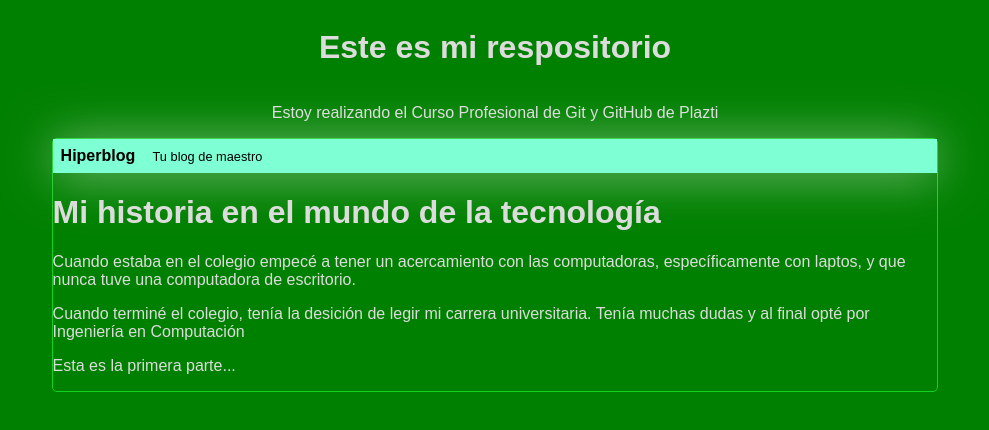
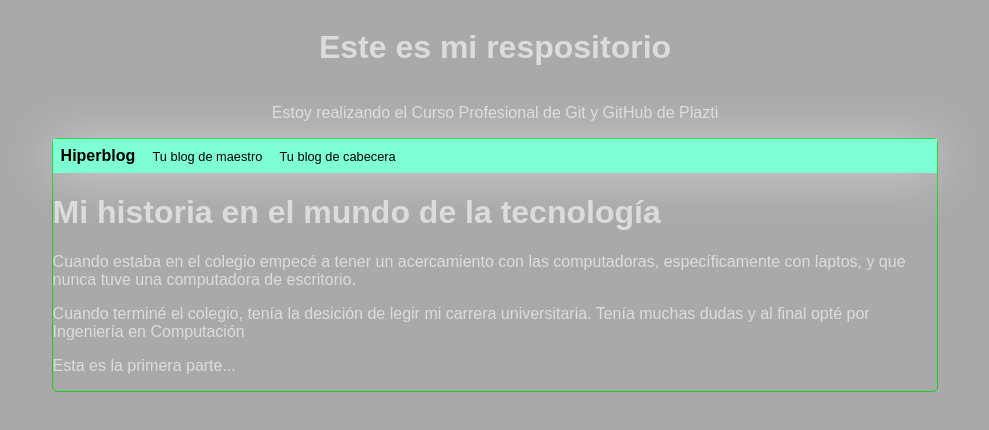
Before and after one commit to johncortes117/Blog, a plain HTML site: page index.html in a window 1280 px wide. Shown: the whole page, without its empty margins (145-1134 px from the left). Drawn offline with Linux system fonts and the light colour scheme.

Commit message:
Moficación de cabecera y color de fondo

```diff
--- a/css/styles.css
+++ b/css/styles.css
@@ -1,5 +1,5 @@
 body {
-    background-color:green;
+    background-color:darkgray;
     color: rgb(221, 220, 220);
     text-align: center;
     font-family: "Arial";
--- a/index.html
+++ b/index.html
@@ -14,6 +14,7 @@
         <div id = "header">
             Hiperblog
             <span id = "tagline">Tu blog de maestro</span>
+            <span id = "tagline">Tu blog de cabecera</span>
         </div>
         <div id = "post">
             <h1>Mi historia en el mundo de la tecnología</h1>
```
